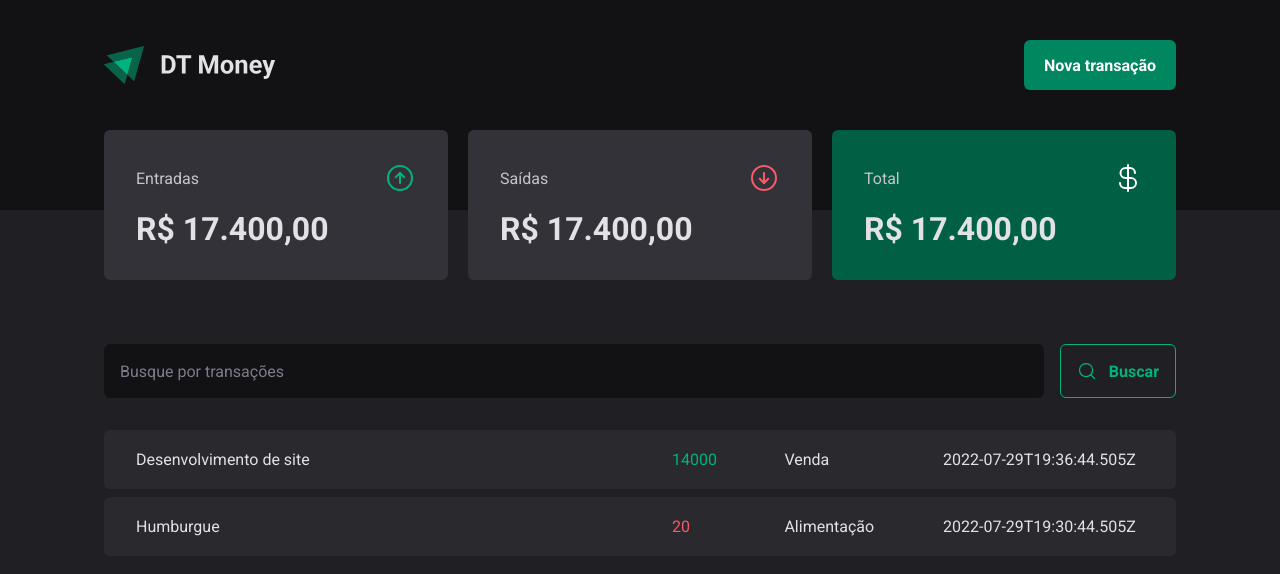
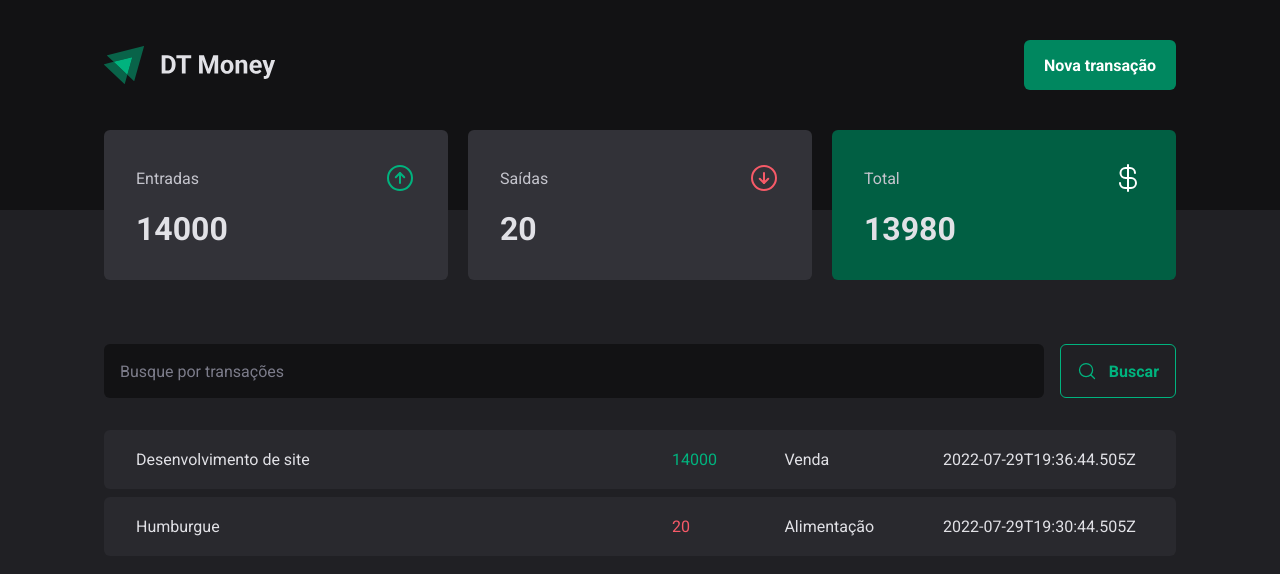
Before and after one commit to welissonmwse/dt-money, a React (Vite) app: page / in a window 1280 px wide. Shown: the top 574 px of the page. Built offline with nearby package versions, Linux system fonts and the light colour scheme; data requests are answered from the project's data file.

Commit message:
Conexão com a API - Calculando resumo de transações

```diff
--- a/src/components/Summary/index.tsx
+++ b/src/components/Summary/index.tsx
@@ -1,7 +1,26 @@
 import { ArrowCircleDown, ArrowCircleUp, CurrencyDollar } from 'phosphor-react'
+import { useContext } from 'react'
+import { TransactionsContext } from '../../contexts/TransactionsContext'
 import * as C from './styles'
 
 export function Summary(){
+  const {transactions} = useContext(TransactionsContext)
+
+  const summary = transactions.reduce((acc, transaction) => {
+    if(transaction.type === "income"){
+      acc.income += transaction.price
+      acc.total += transaction.price
+    } else {
+      acc.outcome += transaction.price
+      acc.total -= transaction.price
+    }
+
+    return acc
+  },{
+    income: 0,
+    outcome: 0,
+    total: 0
+  })
   return (
     <C.SummaryContainer>
       <C.SummaryCard>
@@ -9,21 +28,21 @@
           <span>Entradas</span>
           <ArrowCircleUp size={32} color="#00b37e"/>
         </header>
-        <strong>R$ 17.400,00</strong>
+        <strong>{summary.income}</strong>
       </C.SummaryCard>
       <C.SummaryCard>
         <header>
           <span>Saídas</span>
           <ArrowCircleDown size={32} color="#f75a68"/>
         </header>
-        <strong>R$ 17.400,00</strong>
+        <strong>{summary.outcome}</strong>
       </C.SummaryCard>
       <C.SummaryCard variant="green-700">
         <header>
           <span>Total</span>
           <CurrencyDollar size={32} color="#fff"/>
         </header>
-        <strong>R$ 17.400,00</strong>
+        <strong>{summary.total}</strong>
       </C.SummaryCard>
     </C.SummaryContainer>
   )
```
